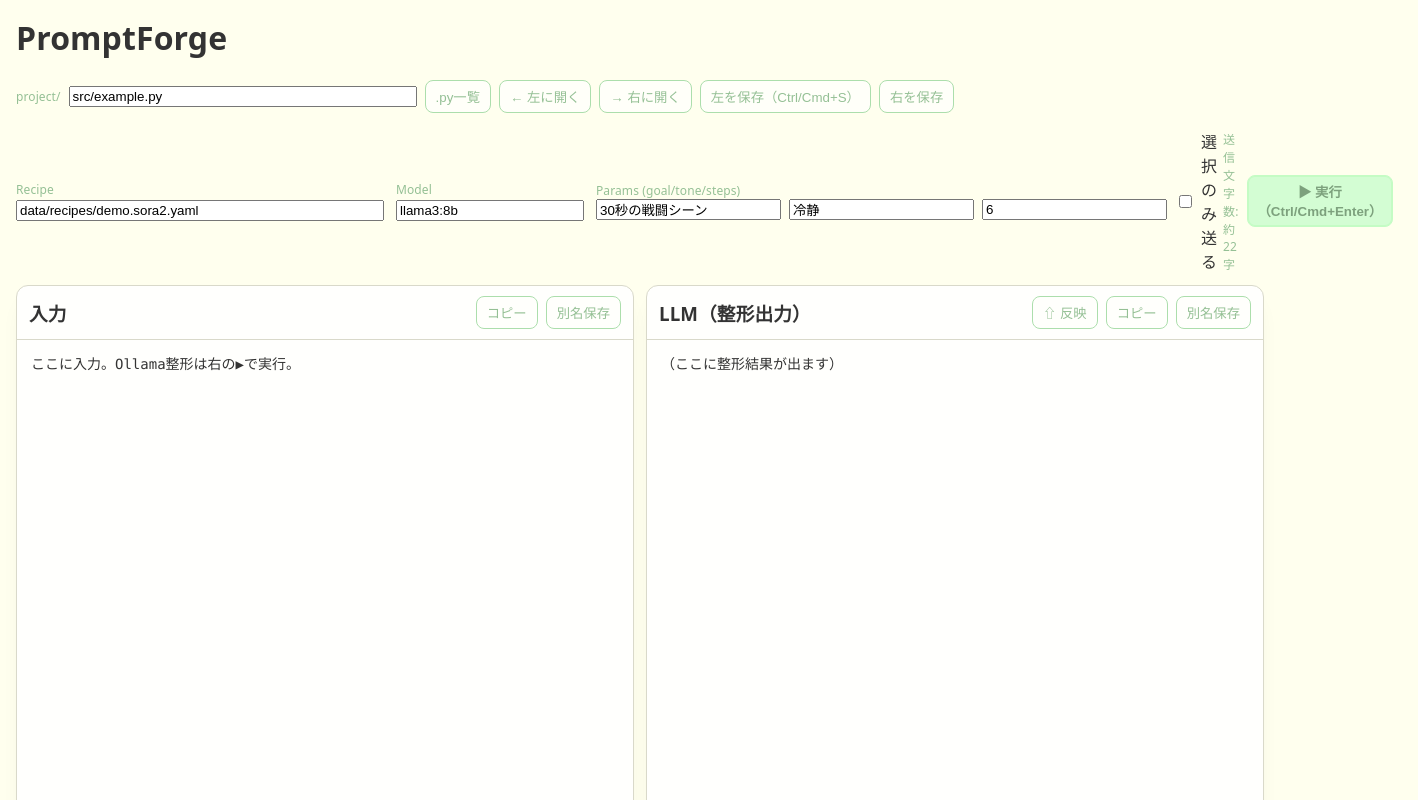
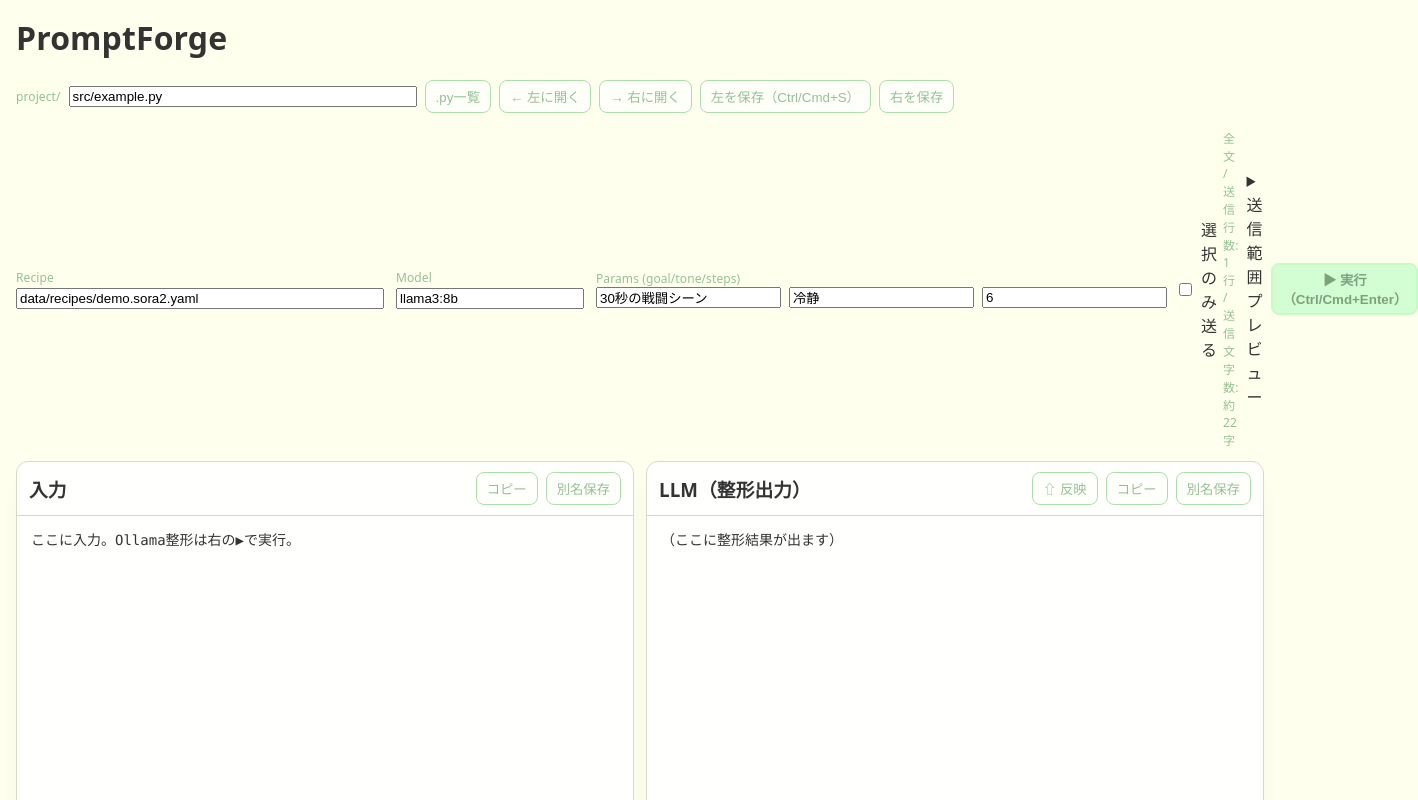
Before and after one commit to RNA4219/imgponic, a React (Vite) app: page / in a window 1280 px wide. Shown: the top 800 px of the page, 1418 px wide, since content can reach past the window. Built offline with nearby package versions, Linux system fonts and the light colour scheme.

Commit message:
feat: enrich selection preview context

```diff
--- a/src/App.tsx
+++ b/src/App.tsx
@@ -8,8 +8,29 @@ import './app.css'
 export type ComposeResult = { final_prompt: string; sha256: string; model: string }
 type InvokeFunction = (cmd: string, args?: Record<string, unknown>) => Promise<unknown>
 
-export const determineUserInput = (sendSelectionOnly: boolean, selection: string, leftText: string): string =>
-  sendSelectionOnly && selection ? selection : leftText
+const lineIndexBefore = (text: string, endExclusive: number): number =>
+  !text.length || endExclusive <= 0 ? 0 : text.slice(0, Math.min(endExclusive, text.length)).split('\n').length - 1
+
+export const determineUserInput = (
+  sendSelectionOnly: boolean,
+  selection: string,
+  leftText: string,
+  selectionStart: number | null,
+  selectionEnd: number | null,
+  contextRadius = 3
+): string => {
+  if (!sendSelectionOnly || !selection || selectionStart === null || selectionEnd === null || selectionStart === selectionEnd) return leftText
+  if (!leftText) return ''
+  const normalizedStart = Math.max(0, Math.min(selectionStart, leftText.length))
+  const normalizedEnd = Math.max(normalizedStart, Math.min(selectionEnd, leftText.length))
+  const lines = leftText.split('\n')
+  const startLineIndex = lineIndexBefore(leftText, normalizedStart)
+  const endLineIndex = lineIndexBefore(leftText, normalizedEnd)
+  const contextText = lines
+    .slice(Math.max(0, startLineIndex - contextRadius), Math.min(lines.length, endLineIndex + contextRadius + 1))
+    .join('\n')
+  return `[Lines ${startLineIndex + 1}-${endLineIndex + 1}]\n${contextText}`
+}
 
 export const composePromptWithSelection = async (
   {
@@ -18,7 +39,10 @@ export const composePromptWithSelection = async (
     recipePath,
     leftText,
     sendSelectionOnly,
-    selection
+    selection,
+    selectionStart,
+    selectionEnd,
+    contextRadius
   }: {
     invokeFn?: InvokeFunction
     params: Record<string, unknown>
@@ -26,15 +50,26 @@ export const composePromptWithSelection = async (
     leftText: string
     sendSelectionOnly: boolean
     selection: string
+    selectionStart: number | null
+    selectionEnd: number | null
+    contextRadius?: number
   }
 ): Promise<ComposeResult> => {
-  const userInput = determineUserInput(sendSelectionOnly, selection, leftText)
+  const userInput = determineUserInput(sendSelectionOnly, selection, leftText, selectionStart, selectionEnd, contextRadius)
   const res = await invokeFn('compose_prompt', { recipePath, inlineParams: { ...params, user_input: userInput } })
   return res as ComposeResult
 }
 
-export const formatSelectionSummary = (sendSelectionOnly: boolean, selection: string, leftText: string): string =>
-  `送信文字数: 約${determineUserInput(sendSelectionOnly, selection, leftText).length}字`
+export const formatSelectionSummary = (sendSelectionOnly: boolean, selection: string, preview: string): string => {
+  const label = sendSelectionOnly && selection ? '選択+前後3行' : '全文'
+  const lines = preview
+    ? preview
+        .split('\n')
+        .filter((line, idx, arr) => !(line === '' && idx === arr.length - 1))
+        .length
+    : 0
+  return `${label} / 送信行数: ${lines}行 / 送信文字数: 約${preview.length}字`
+}
 
 type Workspace = {
   version: number
@@ -97,6 +132,8 @@ export default function App() {
   const leftTextRef = useRef<HTMLTextAreaElement>(null)
   const [sendSelectionOnly, setSendSelectionOnly] = useState<boolean>(false)
   const [leftSelection, setLeftSelection] = useState<string>('')
+  const [leftSelectionStart, setLeftSelectionStart] = useState<number | null>(null)
+  const [leftSelectionEnd, setLeftSelectionEnd] = useState<number | null>(null)
 
   // プロジェクトファイルパス（project/ 内相対）
   const [projRel, setProjRel] = useState('src/example.py')
@@ -160,11 +197,14 @@ export default function App() {
       recipePath,
       leftText,
       sendSelectionOnly,
-      selection: leftSelection
+      selection: leftSelection,
+      selectionStart: leftSelectionStart,
+      selectionEnd: leftSelectionEnd,
+      contextRadius: 3
     })
     setComposed(res)
     return res
-  }, [params, recipePath, leftText, sendSelectionOnly, leftSelection])
+  }, [params, recipePath, leftText, sendSelectionOnly, leftSelection, leftSelectionStart, leftSelectionEnd])
 
   // 実行（▶）
   const runOllama = useCallback(async () => {
@@ -193,8 +233,12 @@ export default function App() {
   const diffFlow = useMemo(() => createDiffPreviewFlow({ readLeft: () => leftText, readRight: () => rightText, show: value => setDiffPatch(value), apply: value => setLeftText(value), close: () => setDiffPatch(null) }), [leftText, rightText])
   const { open: openDiffPreview, confirm: confirmDiffPreview, cancel: cancelDiffPreview } = diffFlow
 
+  const selectionPreview = determineUserInput(sendSelectionOnly, leftSelection, leftText, leftSelectionStart, leftSelectionEnd, 3)
+
   const handleLeftSelection = useCallback((target: HTMLTextAreaElement) => {
     const { selectionStart, selectionEnd, value } = target
+    setLeftSelectionStart(selectionStart)
+    setLeftSelectionEnd(selectionEnd)
     setLeftSelection(selectionStart === selectionEnd ? '' : value.slice(selectionStart, selectionEnd))
   }, [])
 
@@ -311,8 +355,12 @@ export default function App() {
           <label className="toolbar" style={{ gap: 6, alignItems: 'center' }}>
             <input type="checkbox" checked={sendSelectionOnly} onChange={e => setSendSelectionOnly(e.target.checked)} />
             <span>選択のみ送る</span>
-            <span className="badge">{formatSelectionSummary(sendSelectionOnly, leftSelection, leftText)}</span>
+            <span className="badge">{formatSelectionSummary(sendSelectionOnly, leftSelection, selectionPreview)}</span>
           </label>
+          <details style={{ maxWidth: 280 }}>
+            <summary>送信範囲プレビュー</summary>
+            <pre style={{ marginTop: 8, maxHeight: 180, overflow: 'auto', whiteSpace: 'pre-wrap' }}>{selectionPreview || '(なし)'}</pre>
+          </details>
           {composed && <div className="badge">SHA-256: {composed.sha256.slice(0,16)}…</div>}
           <button ref={runBtnRef} className={`btn primary runpulse ${running ? 'active' : ''}`} onClick={runOllama} disabled={running}>
             ▶ 実行（Ctrl/Cmd+Enter）
```
Also changed, not shown: 1 other file (tests, documents, lock files or other folders).
